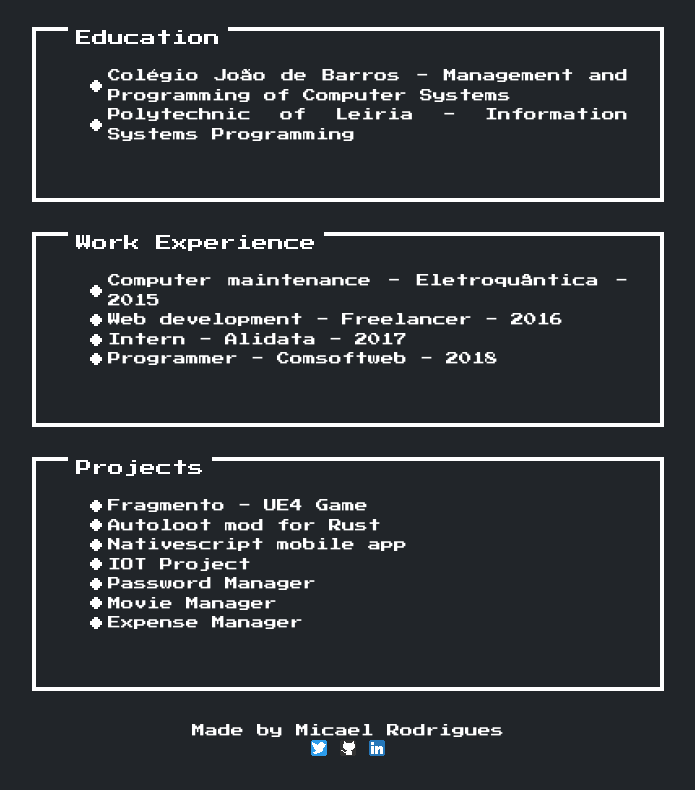
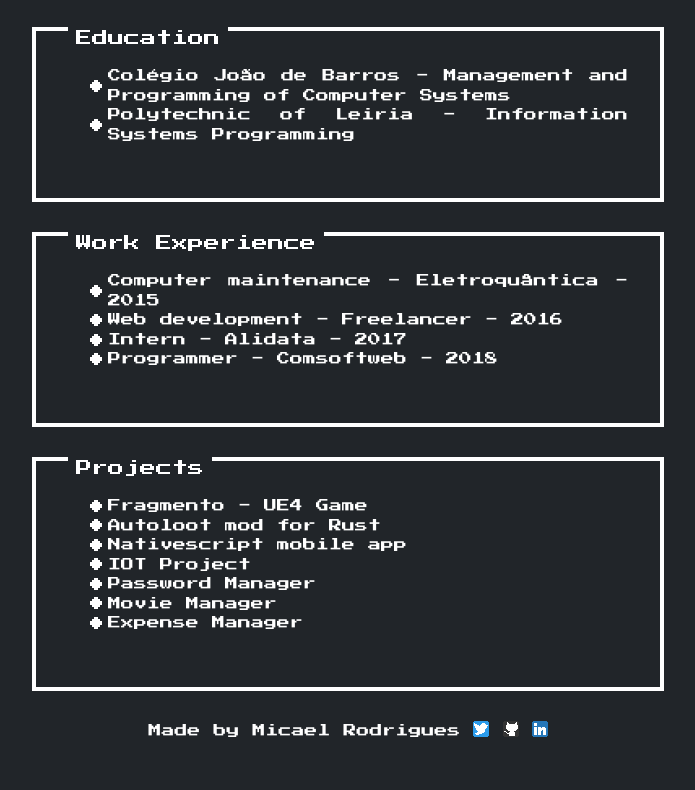
Before and after one commit to micaelr95/Old-personal-website, a plain HTML site: page index.html in a window 1280 px wide. Shown: the part 535-1325 px from the top of the page, without its empty margins (292-987 px from the left). Drawn offline with nearby package versions, Linux system fonts and the light colour scheme.

Commit message:
Made social links an inline block span

```diff
--- a/index.html
+++ b/index.html
@@ -67,11 +67,11 @@
 		</div>
 		<footer>
 			Made by Micael Rodrigues
-			<div>
+			<span>
 				<a href="https://twitter.com/micaelr951" target="_blank"><i class="nes-icon twitter is-small"></i></a>
 				<a href="https://github.com/micaelr95" target="_blank"><i class="nes-icon github is-small"></i></a>
 				<a href="https://www.linkedin.com/in/micael-rodrigues/" target="_blank"><i class="nes-icon linkedin is-small"></i></a>
-			</div>
+			</span>
 		</footer>
 	</body>
 </html>
--- a/style.css
+++ b/style.css
@@ -28,6 +28,10 @@ footer {
     text-align: center;
     margin: 30px auto;
     vertical-align: middle;
+}
+
+footer span {
+    display: inline-block;
 }
 
 /* Medium devices (landscape tablets, 768px and up) */
```
